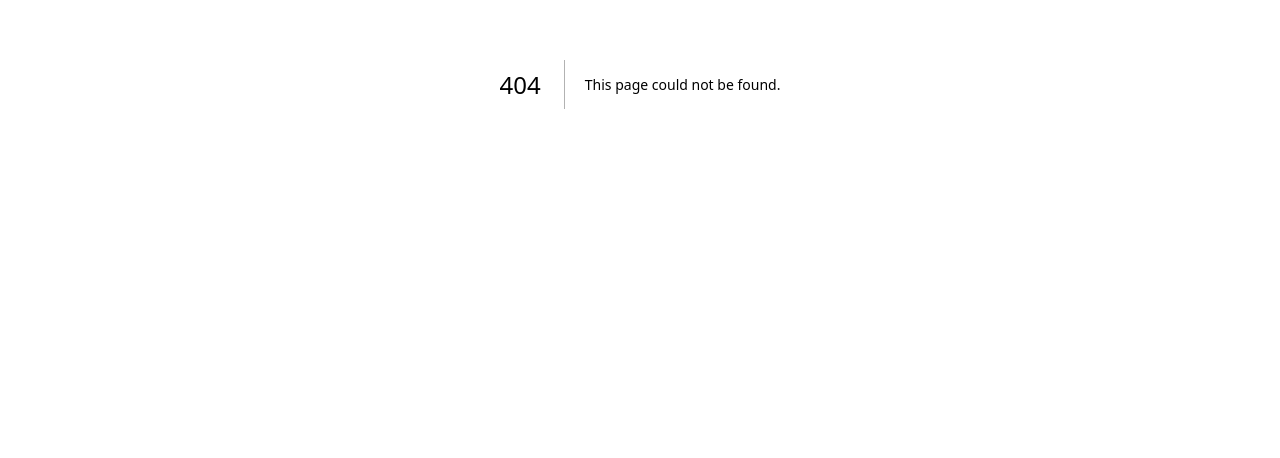
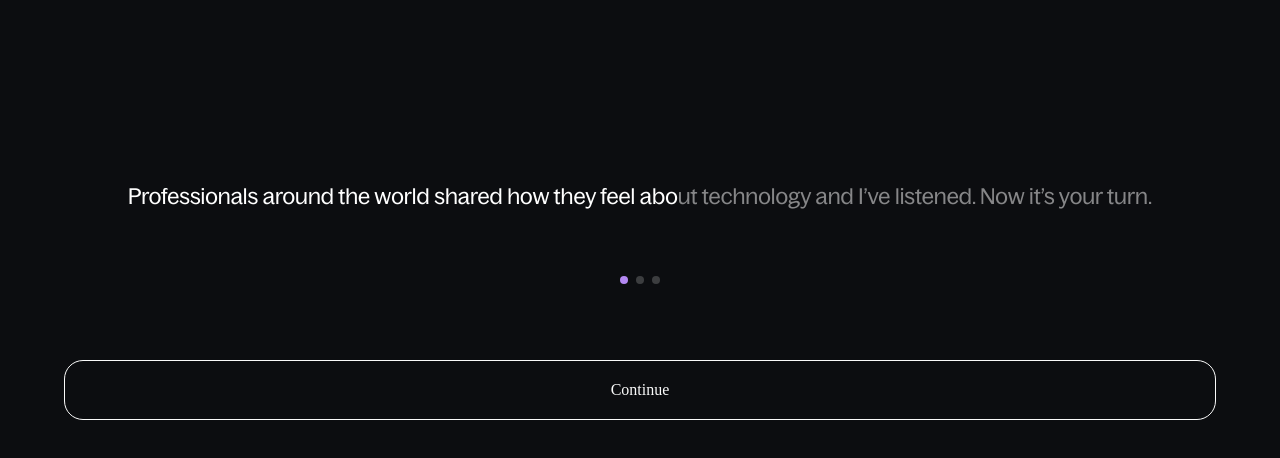
Before and after one commit to alee0510/juicebox-test, a Next.js app: page /tutorial in a window 1280 px wide. Before the commit this address had no page. Shown: the part 316-774 px from the top of the page. Built offline with nearby package versions, Linux system fonts and the light colour scheme.

Commit message:
refactor: tutorial page

```diff
--- /dev/null
+++ b/src/app/tutorial/page.module.css
@@ -0,0 +1,29 @@
+/* @section-2 layout */
+.swiper-container {
+  flex: 1;
+  position: relative;
+}
+.swiper {
+  width: 100%;
+  position: absolute;
+  bottom: 0;
+}
+.swiper-slide {
+  height: 200px;
+  width: 100%;
+  display: flex;
+  justify-content: center;
+  align-items: center;
+  padding: 5%;
+  font-size: 18px;
+  color: var(--color-text);
+}
+.swiper-slide h2 {
+  font-size: var(--text-heading-4);
+  font-family: var(--font-bagoss-trial);
+  font-weight: 400;
+  text-align: center;
+}
+.transparent {
+  opacity: 0.5;
+}
--- /dev/null
+++ b/src/app/tutorial/page.tsx
@@ -0,0 +1,74 @@
+"use client";
+
+// @components & hooks
+import { useRouter } from "next/navigation";
+import { Swiper, SwiperSlide } from "swiper/react";
+import { Pagination } from "swiper/modules";
+import Button from "@/app/_lib/components/ui/button";
+
+// @styles
+import "swiper/css";
+import "swiper/css/pagination";
+import styles from "./page.module.css";
+import global from "@/app/page.module.css";
+
+// @main component
+export default function TutorialPage(): JSX.Element {
+  const router = useRouter();
+  return (
+    <section className={global["section"]}>
+      <div className={styles["swiper-container"]}>
+        <div className={styles["swiper"]}>
+          <Swiper modules={[Pagination]} pagination>
+            <SwiperSlide>
+              <SlideItem
+                title="Professionals around the world shared how they feel abo"
+                transparent="ut technology and I’ve listened. Now it’s your turn."
+              />
+            </SwiperSlide>
+            <SwiperSlide>
+              <SlideItem
+                title="I’ll ask you a handful of meaningful questions"
+                transparent=" and compare your responses with people in your industry."
+              />
+            </SwiperSlide>
+            <SwiperSlide>
+              <SlideItem
+                title="You’ll get insights into current industry sentiments an"
+                transparent="d a reality check about technology in a few minutes. Deal? Great!"
+              />
+            </SwiperSlide>
+          </Swiper>
+        </div>
+      </div>
+      <div className={global["content-container"]}>
+        <Button
+          title="Continue"
+          name="continue-button"
+          type="outlined"
+          onClick={() => {
+            router.back();
+          }}
+        />
+      </div>
+    </section>
+  );
+}
+
+// @slide item
+export function SlideItem({
+  title,
+  transparent,
+}: {
+  title: String;
+  transparent: String;
+}): JSX.Element {
+  return (
+    <div className={styles["swiper-slide"]}>
+      <h2>
+        {title}
+        <span className={styles["transparent"]}>{transparent}</span>
+      </h2>
+    </div>
+  );
+}
```
